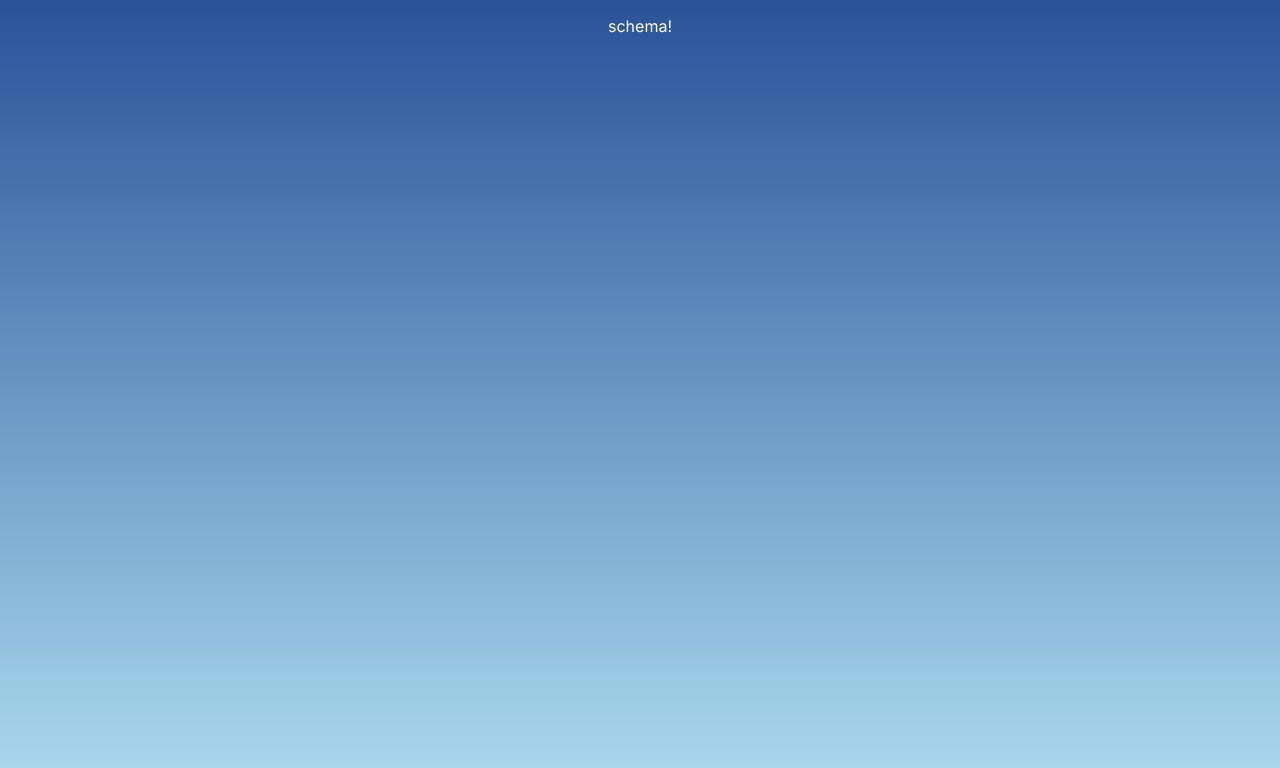
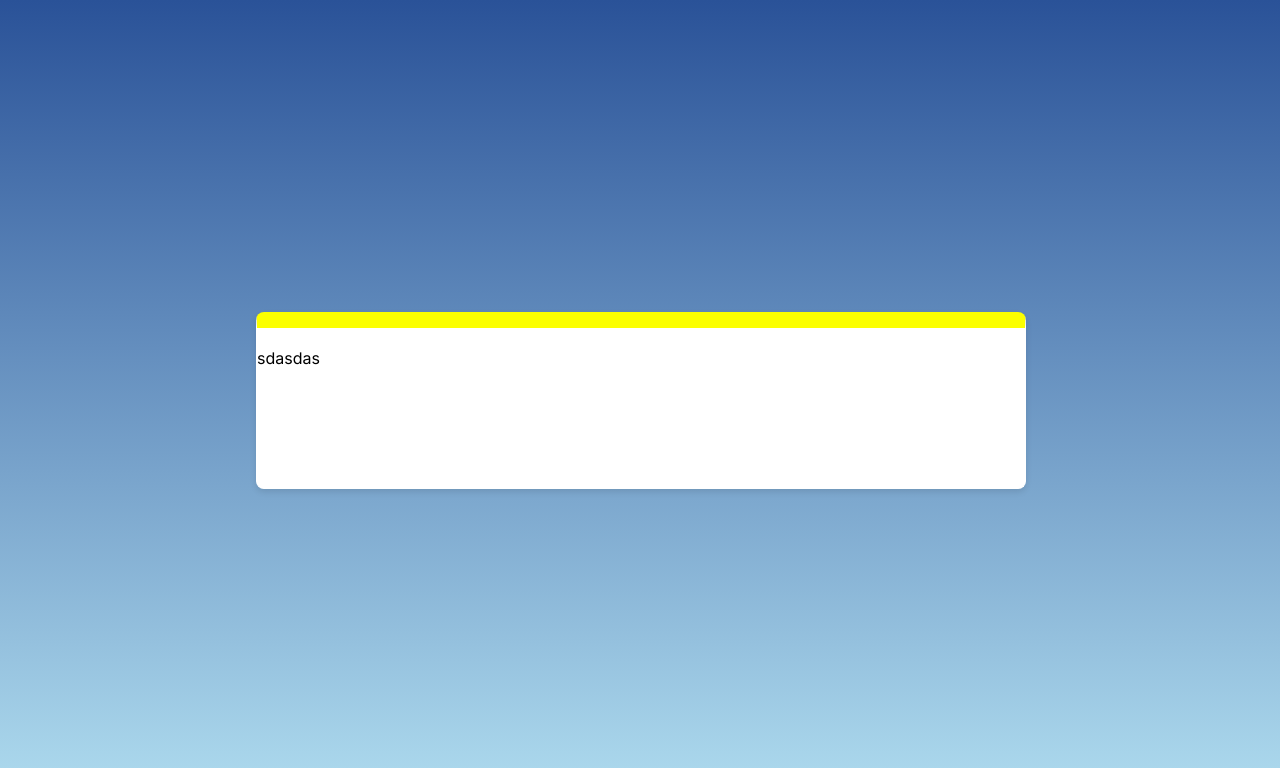
Before and after one commit to SaharLevy/magic-wand-mini, a React app in the folder frontend/: page /createSchema in a window 1280 px wide. Shown: the top 768 px of the page. Built offline with nearby package versions, Linux system fonts and the light colour scheme; the HTML template or start-up script is replaced by a standard one.

Commit message:
feat: small changes.

```diff
--- a/frontend/package.json
+++ b/frontend/package.json
@@ -20,7 +20,6 @@
     "react-dom": "^19.2.4",
     "react-router-dom": "^7.13.0",
     "react-toastify": "^11.0.5",
-    "styled-components": "^6.3.11",
     "zustand": "^5.0.11"
   },
   "devDependencies": {
--- a/frontend/src/App.tsx
+++ b/frontend/src/App.tsx
@@ -1,26 +1,19 @@
 import { Navigate, Route, Routes } from "react-router-dom";
 import "./App.css";
 import routes, { routesObj } from "./routesConfig";
-import PageWrapper from "./shared/components/PageWrapper/PageWrapper";
 
 function App() {
   return (
     <>
-      <PageWrapper>
       <Routes>
         {routes.map((route) => (
-            <Route
-              key={route.path}
-              path={route.path}
-              Component={route.element}
-            />
+          <Route key={route.path} path={route.path} Component={route.element} />
         ))}
         <Route
           path="*"
           element={<Navigate to={routesObj.items.path} replace={true} />}
         />
       </Routes>
-      </PageWrapper>
     </>
   );
 }
--- a/frontend/src/index.css
+++ b/frontend/src/index.css
@@ -7,7 +7,7 @@
 
 body {
   background: linear-gradient(#2a5298, #afdcef 100%);
-  color: #ffffff;
+  color: black;
   font-family: "Inter", sans-serif;
 }
 
--- a/frontend/src/pages/SchemaCreationPage/SchemaCreationPage.tsx
+++ b/frontend/src/pages/SchemaCreationPage/SchemaCreationPage.tsx
@@ -1,7 +1,7 @@
+import SectionWrapper from "../../shared/components/SectionWrapper/SectionWrapper";
+
 const SchemaCreationPage = () => {
-  return <div>
-    <p>schema!</p>
-  </div>;
+  return <SectionWrapper></SectionWrapper>;
 };
 
 export default SchemaCreationPage;
--- /dev/null
+++ b/frontend/src/shared/components/FormHeaderCard/FormHeaderCard.styles.tsx
@@ -0,0 +1,14 @@
+import styled from "@emotion/styled";
+
+export const FormHeaderContainer = styled("div")({
+  width: "100%",
+  minHeight: "10rem",
+  backgroundColor: "white",
+  display: "flex",
+  justifyContent: "flex-start",
+  flexDirection: "column",
+  borderRadius: "0.5rem",
+  border: "1px solid white",
+  boxShadow: "0px 3px 6px rgba(0,0,0,0.1)",
+  borderTop: "1rem solid #fbff00ff",
+});
--- a/frontend/src/shared/components/PageWrapper/PageWrapper.styles.tsx
+++ /dev/null
@@ -1,9 +0,0 @@
-import styled from "styled-components";
-
-export const WrapperContainer = styled.div`
-  display: flex;
-  justify-content: center;
-  width: 100vw;
-  padding: 1rem;
-  height: 100vh;
-`;
--- a/frontend/src/shared/components/PageWrapper/PageWrapper.tsx
+++ /dev/null
@@ -1,12 +0,0 @@
-import { type ReactNode } from "react";
-import { WrapperContainer } from "./PageWrapper.styles";
-
-interface PageWrapperProps {
-  children: ReactNode;
-}
-
-const PageWrapper = ({ children }: PageWrapperProps) => {
-  return <WrapperContainer>{children}</WrapperContainer>;
-};
-
-export default PageWrapper;
--- /dev/null
+++ b/frontend/src/shared/components/SectionWrapper/SectionWrapper.styles.tsx
@@ -0,0 +1,10 @@
+import { styled } from "@mui/system";
+
+export const SectionContainer = styled("div")({
+  display: "flex",
+  justifyContent: "space-evenly",
+  flexDirection: "column",
+  height: "100vh",
+  width: "60%",
+  padding: "1rem",
+});
--- /dev/null
+++ b/frontend/src/shared/components/SectionWrapper/SectionWrapper.tsx
@@ -0,0 +1,17 @@
+import { FormHeaderContainer } from "../FormHeaderCard/FormHeaderCard.styles";
+import { SectionContainer } from "./SectionWrapper.styles";
+
+const SectionWrapper = () => {
+  return (
+    <>
+      <SectionContainer>
+        <FormHeaderContainer>
+          <br />
+          <p>sdasdas</p>
+        </FormHeaderContainer>
+      </SectionContainer>
+    </>
+  );
+};
+
+export default SectionWrapper;
```
Also changed, not shown: frontend/src/shared/components/FormHeaderCard/FormHeaderCard.tsx (added). Lines whose indentation alone changed are shown as unchanged.
